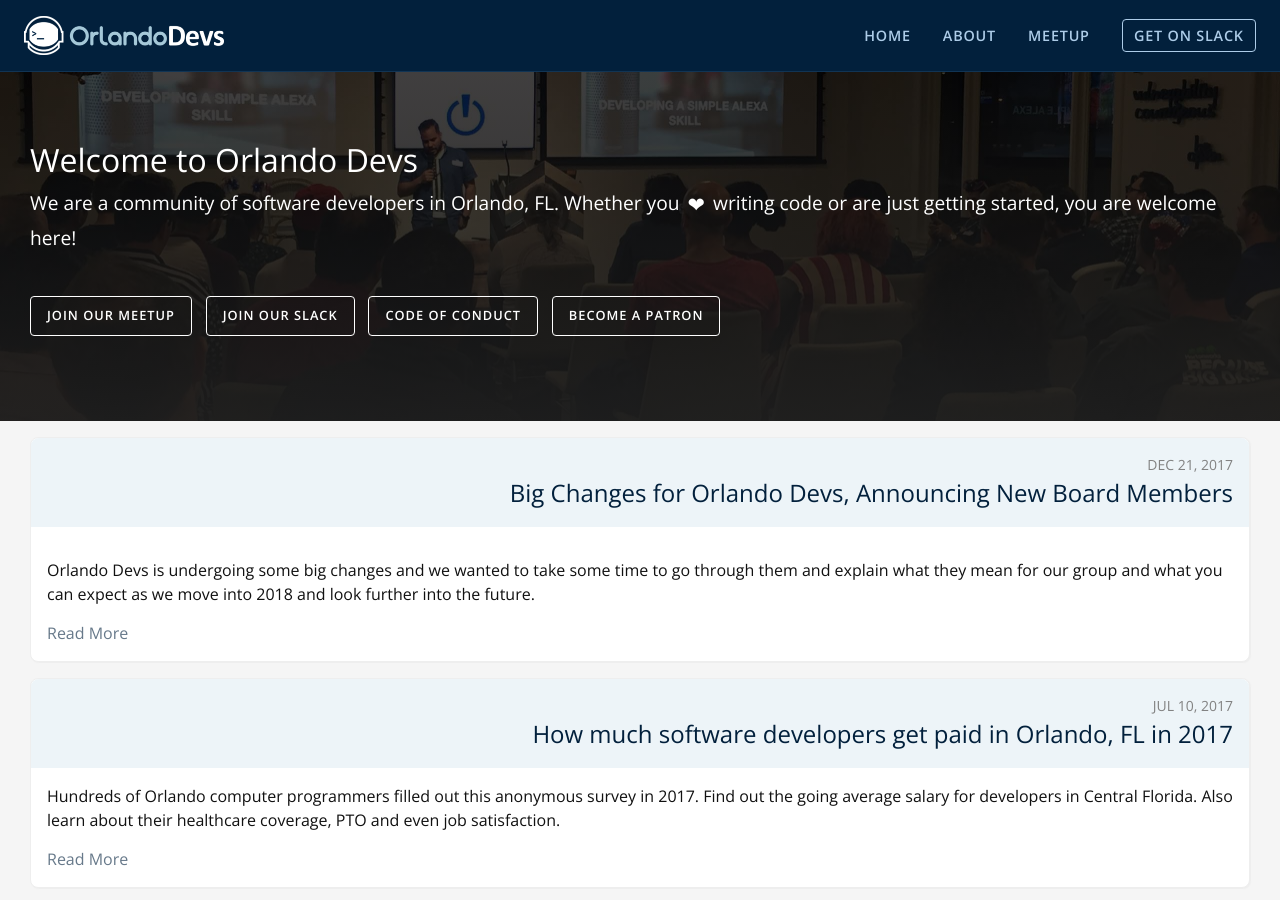
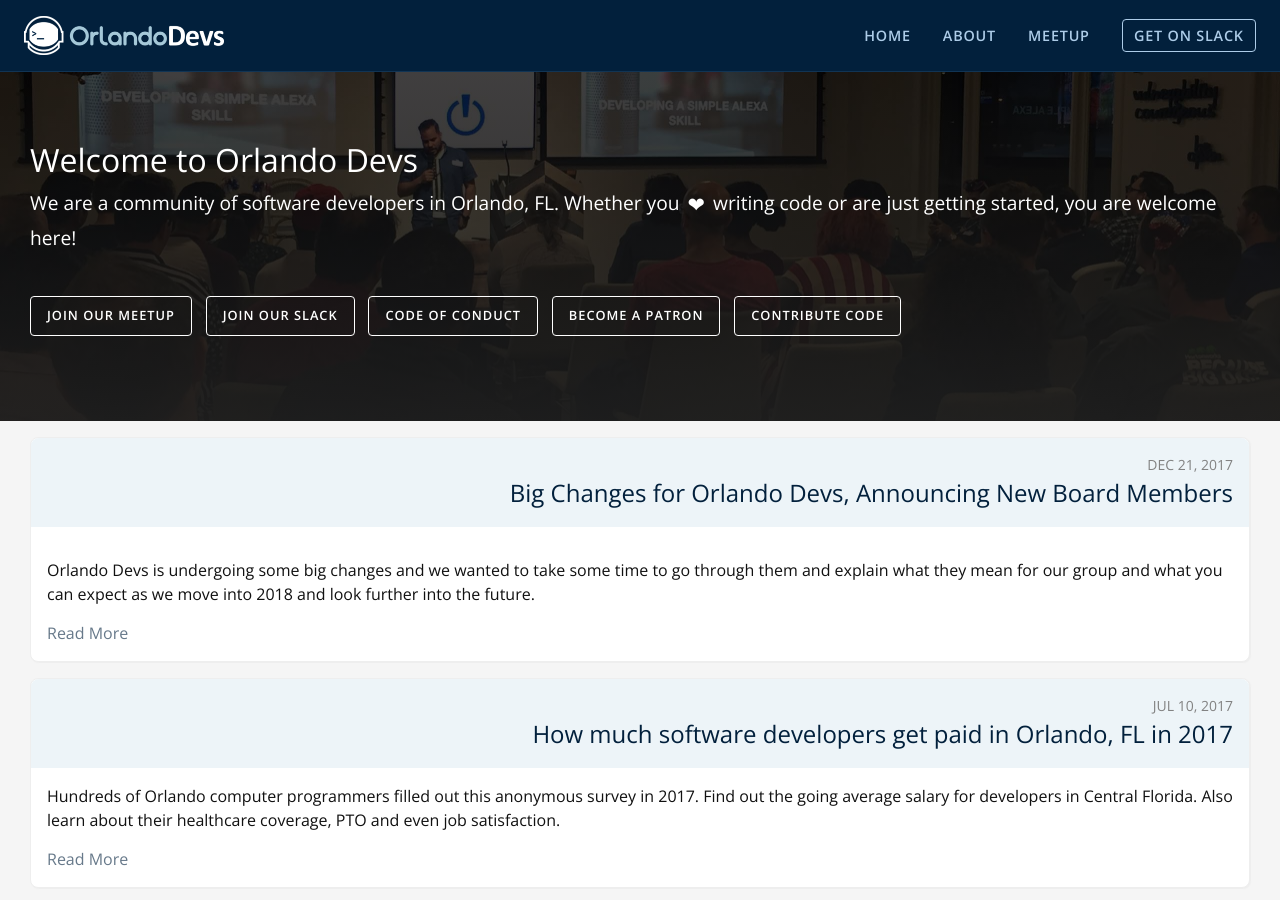
Before and after one commit to OrlandoDevs/orlandodevs.github.io, a Jekyll site: the page built from index.html, in a window 1280 px wide and 900 px high. Built offline with Jekyll 4.4.1, drawn with Linux system fonts in a browser that asks for light colours.

Commit message:
add 'contribute code' button to homepage

```diff
--- a/index.html
+++ b/index.html
@@ -17,6 +17,7 @@
       <a class="oc-btn oc-btn--light" href="{{ site.baseurl }}/slack">Join our Slack</a>
       <a class="oc-btn oc-btn--light" href="{{ site.baseurl }}/code-of-conduct">Code of Conduct</a>
       <a class="oc-btn oc-btn--light" href="https://www.patreon.com/odevs">Become a Patron</a>
+      <a class="oc-btn oc-btn--light" href="https://github.com/OrlandoDevs/orlandodevs.github.io/blob/master/CONTRIBUTING.md">Contribute Code</a>
     </p>
   </div>
 </div>
```
